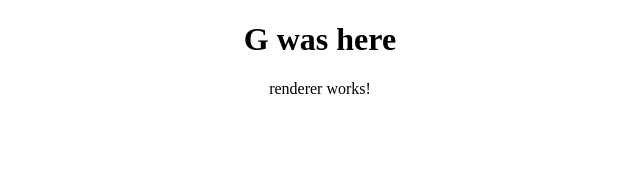
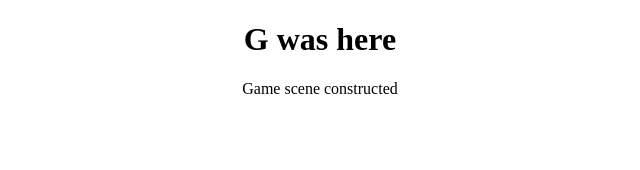
Before and after one commit to glenngartner/website, an Angular app: page / in a window 1280 px wide. Shown: the top 170 px of the page, without its empty margins (320-960 px from the left). Built offline with nearby package versions, Linux system fonts and the light colour scheme.

Commit message:
successfully render data from generic TS class (game/scene)

```diff
--- /dev/null
+++ b/src/app/game/scene.ts
@@ -0,0 +1,10 @@
+/**
+ * Created by glenn on 6/21/2017.
+ */
+
+export class Scene {
+  public launchText = 'Game scene created';
+  constructor() {
+    this.launchText = `Game scene constructed`;
+  }
+}
--- a/src/app/renderer/renderer.component.html
+++ b/src/app/renderer/renderer.component.html
@@ -1,3 +1,3 @@
 <p>
-  renderer works!
+  {{text}}
 </p>
--- a/src/app/renderer/renderer.component.ts
+++ b/src/app/renderer/renderer.component.ts
@@ -1,4 +1,5 @@
 import { Component, OnInit } from '@angular/core';
+import {Scene} from '../game/scene';
 
 @Component({
   selector: 'app-renderer',
@@ -7,7 +8,10 @@ import { Component, OnInit } from '@angular/core';
 })
 export class RendererComponent implements OnInit {
   text = `Rendering the 3D view`;
-  constructor() { }
+  constructor() {
+    const scene = new Scene();
+    this.text = scene.launchText;
+  }
 
   ngOnInit() {
   }
```
